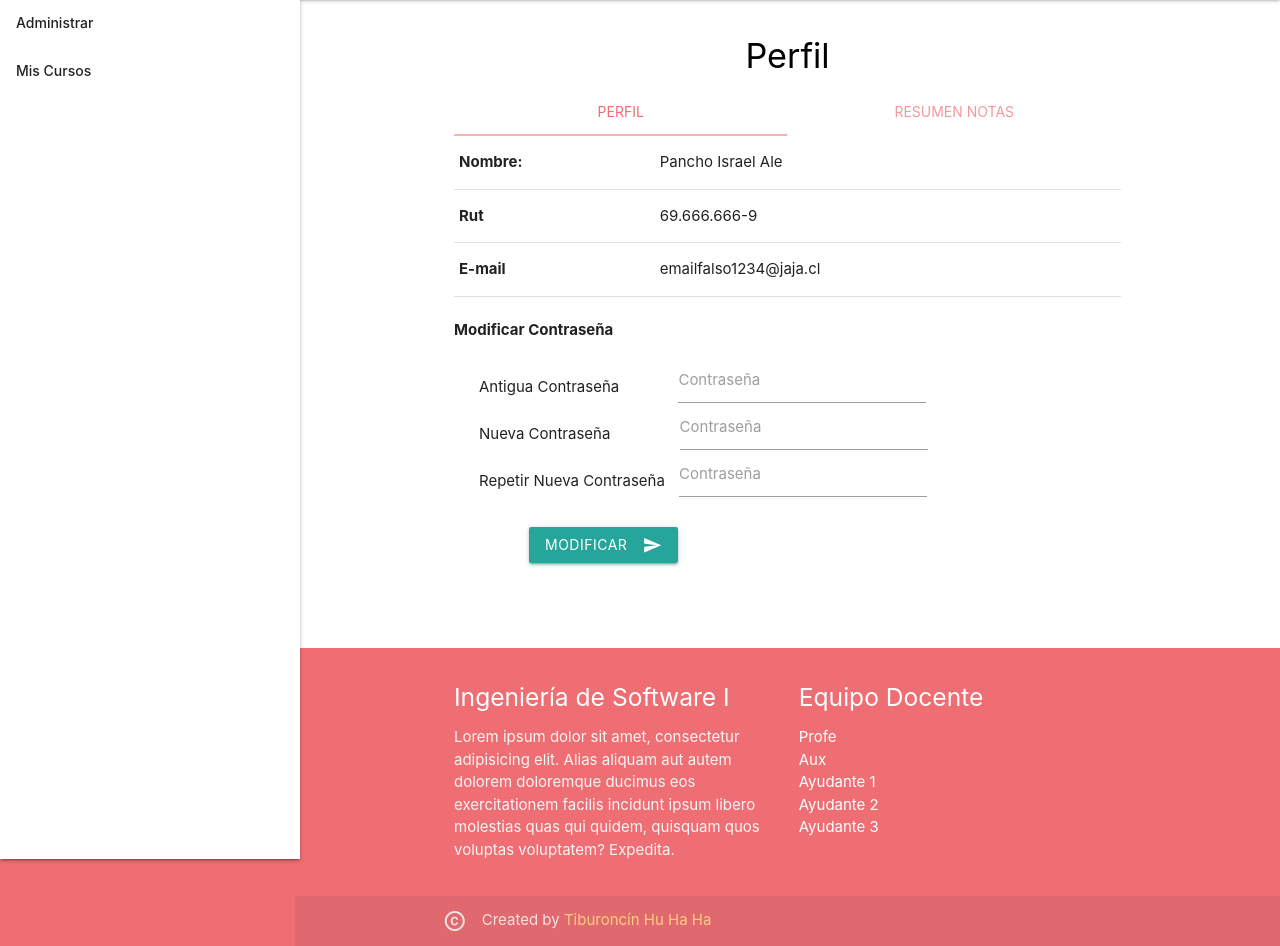
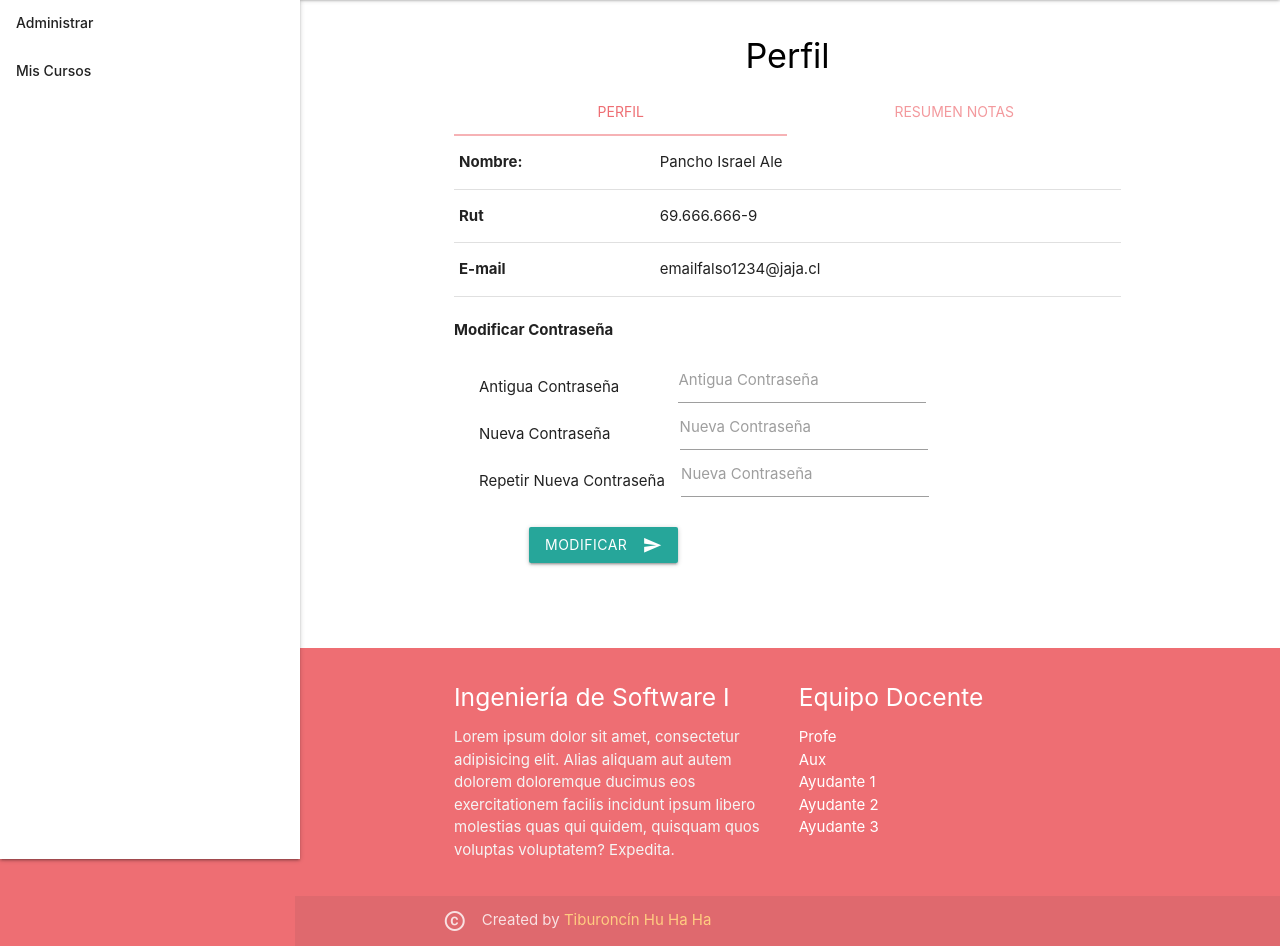
Before and after one commit to DCC-CC4401/2018-2-Equipo-11-T2, a Django app: page /profile/ in a window 1280 px wide. Shown: the part 65-1011 px from the top of the page. Run offline with Django 3.2, Linux system fonts and the light colour scheme.

Commit message:
fixed some little issues at profile

```diff
--- a/T2/coevaluacion/templates/profile.html
+++ b/T2/coevaluacion/templates/profile.html
@@ -40,21 +40,21 @@
                         Antigua Contraseña
                         <div class="input-field inline" style="margin-left: 55px;">
                             <input id="password-old" type="password" class="validate">
-                            <label for="password-old">Contraseña</label>
+                            <label for="password-old">Antigua Contraseña</label>
                         </div>
                     </div>
                     <div class="col s12 less-margin-top-bottom">
                         Nueva Contraseña
                         <div class="input-field inline" style="margin-left: 65px;">
                             <input id="password-new" type="password" class="validate">
-                            <label for="password-new">Contraseña</label>
+                            <label for="password-new">Nueva Contraseña</label>
                         </div>
                     </div>
                     <div class="col s12 less-margin-top">
                         Repetir Nueva Contraseña
-                        <div class="input-field inline" style="margin-left: 10px;">
+                        <div class="input-field inline" style="margin-left: 12px;">
                             <input id="password-new-repeat" type="password" class="validate">
-                            <label for="password-new-repeat">Contraseña</label>
+                            <label for="password-new-repeat">Nueva Contraseña</label>
                         </div>
                         <button class="btn waves-effect waves-light" type="submit" name="action" style="margin-left: 50px">
                             Modificar
```
